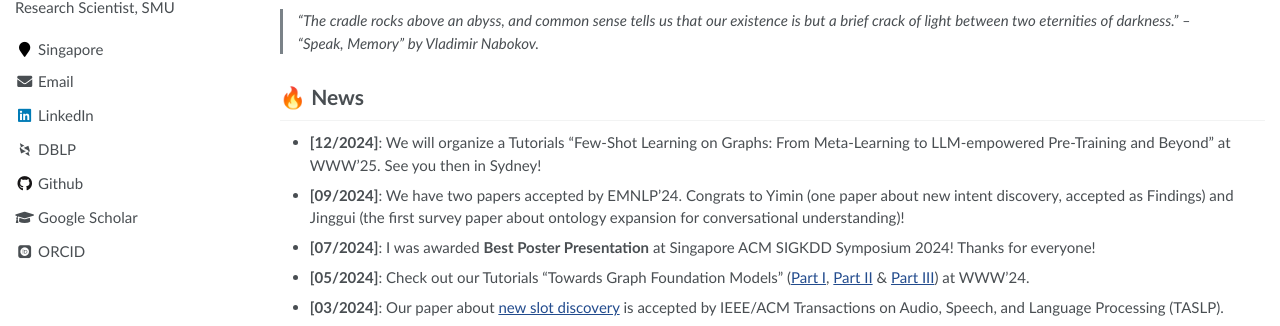
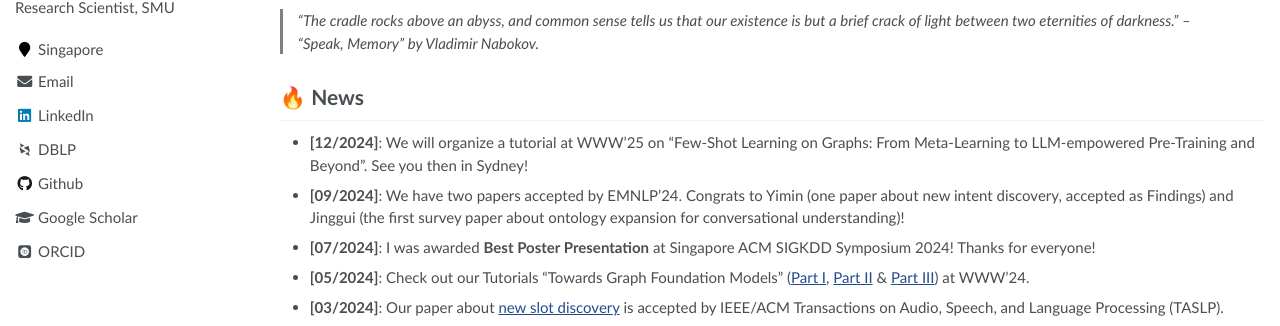
Before and after one commit to YuxiaWu/YuxiaWu.github.io, a Jekyll site: the page built from _pages/about.md, in a window 1280 px wide and 900 px high. Shown: the part 315-641 px from the top of the window. Built offline with Jekyll 4.4.1, drawn with Linux system fonts in a browser that asks for light colours; some web fonts are replaced.

Commit message:
Update about.md

```diff
--- a/_pages/about.md
+++ b/_pages/about.md
@@ -29,7 +29,7 @@
 > "The cradle rocks above an abyss, and common sense tells us that our existence is but a brief crack of light between two eternities of darkness." – "Speak, Memory" by *Vladimir Nabokov.*
 
 # 🔥 News
-- **[12/2024]**: We will organize a Tutorials "Few-Shot Learning on Graphs: From Meta-Learning to LLM-empowered Pre-Training and Beyond" at WWW'25. See you then in Sydney!
+- **[12/2024]**: We will organize a tutorial at WWW'25 on "Few-Shot Learning on Graphs: From Meta-Learning to LLM-empowered Pre-Training and Beyond". See you then in Sydney!
 - **[09/2024]**: We have two papers accepted by EMNLP'24. Congrats to Yimin (one paper about new intent discovery, accepted as Findings) and Jinggui (the first survey paper about ontology expansion for conversational understanding)!
 - **[07/2024]**: I was awarded **Best Poster Presentation** at Singapore ACM SIGKDD Symposium 2024! Thanks for everyone!
 - **[05/2024]**: Check out our Tutorials "Towards Graph Foundation Models" ([Part I](/my_papers/2024.05_WWW24Tutorial_GFM_Part1.pdf), [Part II](/my_papers/2024.05_WWW24Tutorial_GFM_Part2.pdf) & [Part III](/my_papers/2024.05_WWW24Tutorial_GFM_Part3.pdf)) at WWW'24.
```
